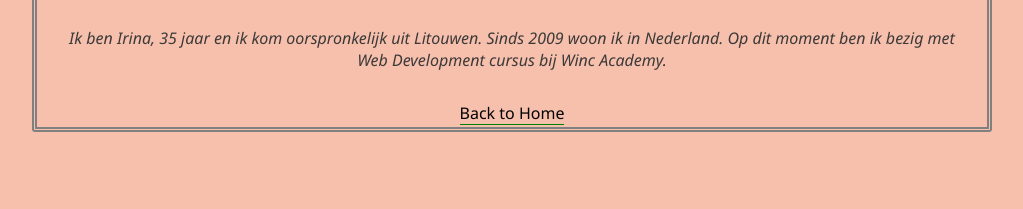
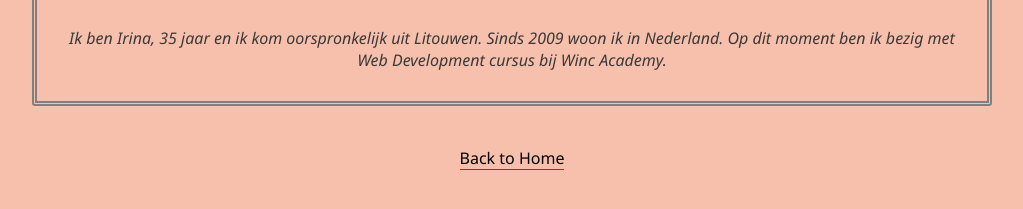
Before and after one commit to zuikipuiki/opdracht_007, a plain HTML site: page index_3.html in a window 1280 px wide. Shown: the part 499-708 px from the top of the page, without its empty margins (128-1151 px from the left). Drawn offline with Linux system fonts and the light colour scheme.

Commit message:
second update

```diff
--- a/index_3.html
+++ b/index_3.html
@@ -22,9 +22,9 @@
   <p class="text_index3">Ik ben Irina, 35 jaar en ik kom oorspronkelijk uit Litouwen. Sinds 2009 woon ik in Nederland.
    Op
    dit moment ben ik bezig met Web Development cursus bij Winc Academy.</p>
+ </main>
+ <footer class="footer_link"><a href="index.html">Back to Home</a></footer>
 
-  <footer><a href="index.html">Back to Home</a></footer>
- </main>
 </body>
 
 </html>
--- a/styles.css
+++ b/styles.css
@@ -160,6 +160,7 @@ footer {
 }
 .footer_link {
   color: rgb(95, 95, 95);
+  padding-top: 40px;
 }
 .about_me_logo,
 .park_img {
```
